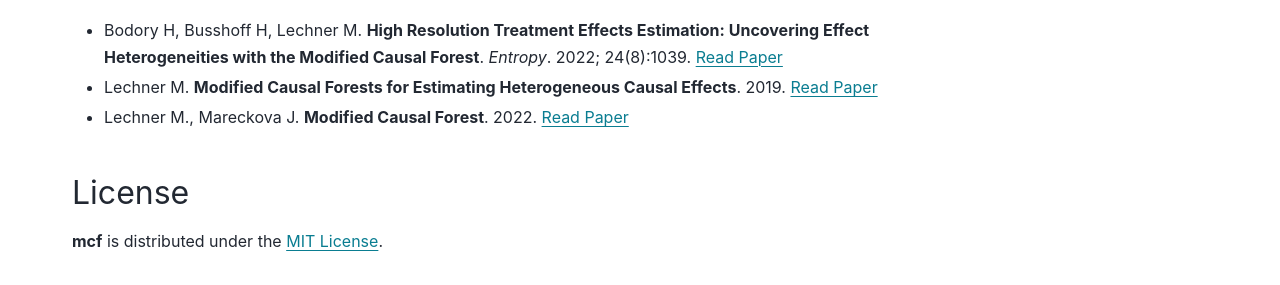
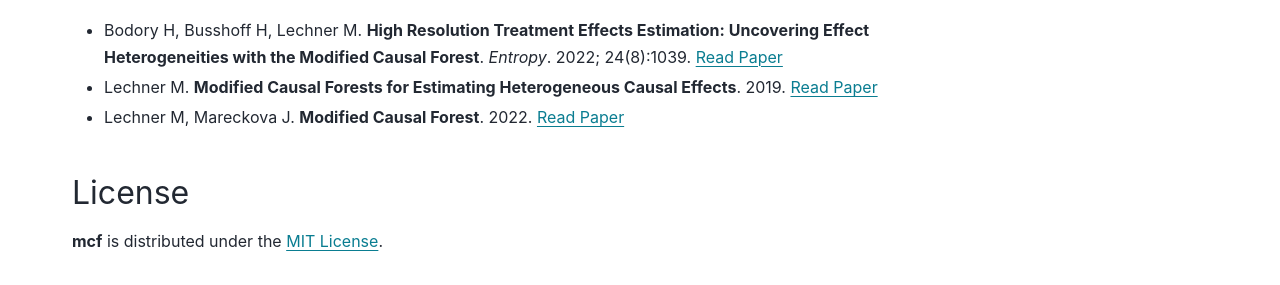
Before and after one commit to MCFpy/mcf, a Sphinx documentation site: the page built from docs/source/index.rst, in a window 1280 px wide and 900 px high, scrolled down 2488 px. Shown: the part 453-738 px from the top of the window. Built offline with Sphinx 7.4.7 and the PyData theme 0.15.4, drawn with Linux system fonts in a browser that asks for light colours.

Commit message:
Fix punctuation

```diff
--- a/docs/source/index.rst
+++ b/docs/source/index.rst
@@ -129,7 +129,7 @@ References
 
 - Lechner M. **Modified Causal Forests for Estimating Heterogeneous Causal Effects**. 2019. `Read Paper <https://doi.org/10.48550/arXiv.1812.09487>`__
 
-- Lechner M., Mareckova J. **Modified Causal Forest**. 2022. `Read Paper <https://doi.org/10.48550/arXiv.2209.03744>`__
+- Lechner M, Mareckova J. **Modified Causal Forest**. 2022. `Read Paper <https://doi.org/10.48550/arXiv.2209.03744>`__
 
 License
 -------
```
